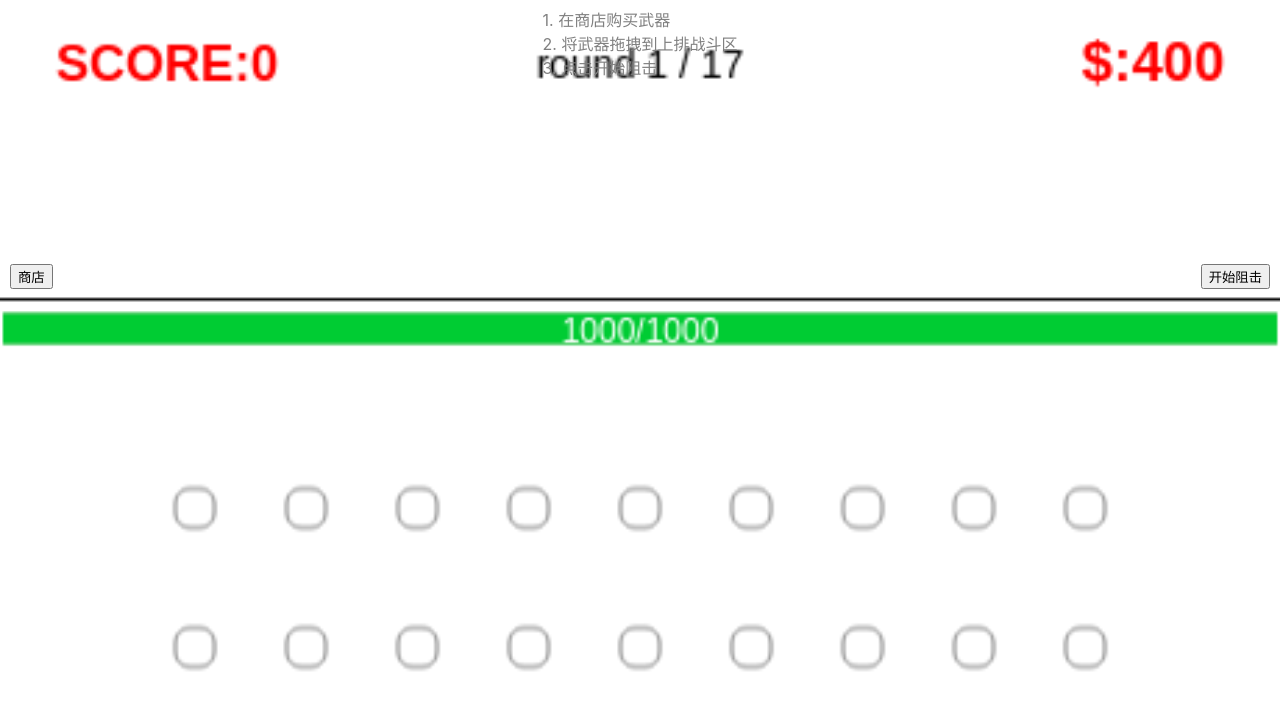
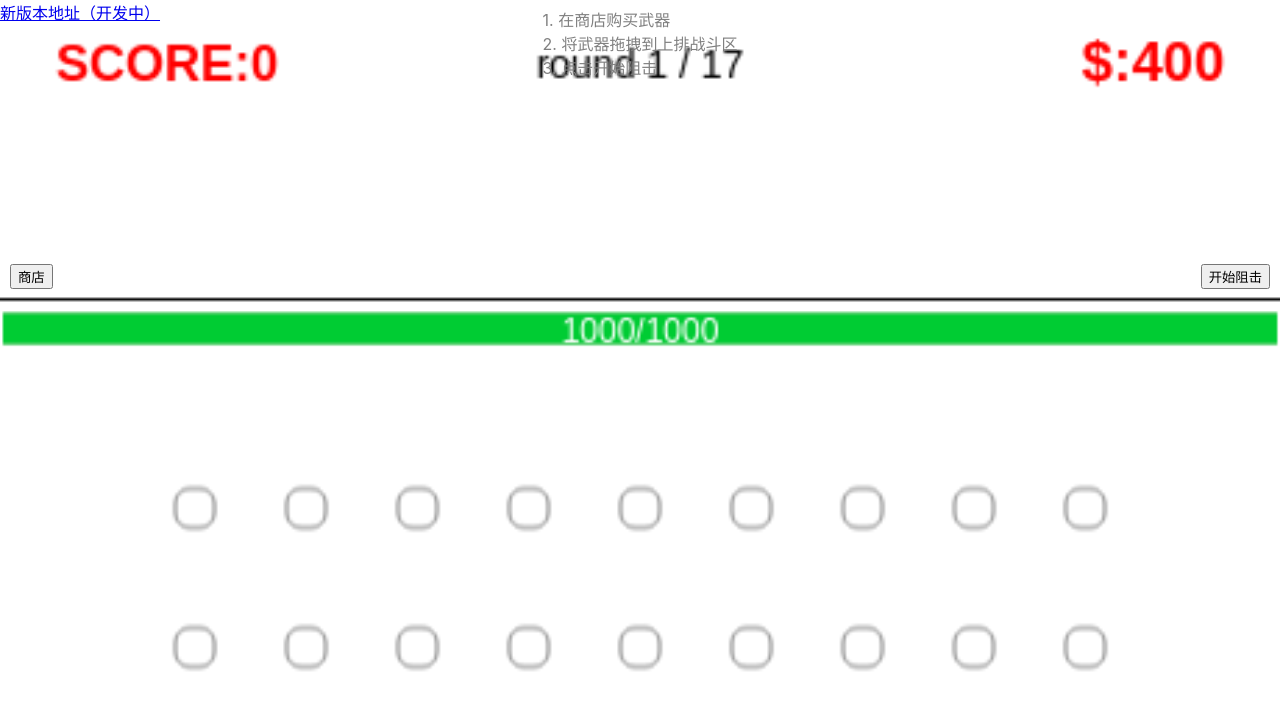
Before and after one commit to YatongZhao/d-game, a React (Create React App) app: page / in a window 1280 px wide. Shown: the top 710 px of the page. Built offline with nearby package versions, Linux system fonts and the light colour scheme.

Commit message:
添加新版本链接

```diff
--- a/src/App.module.css
+++ b/src/App.module.css
@@ -96,3 +96,7 @@
     color: gray;
     z-index: -100;
 }
+.newLink {
+    position: relative;
+    z-index: 100000;
+}
--- a/src/App.tsx
+++ b/src/App.tsx
@@ -200,6 +200,7 @@ const App = () => {
                 </div>}
             </div>
         </div>
+        <a className={s.newLink} href="/d-game-2">新版本地址（开发中）</a>
     </>
 }
 export default App;
```
Also changed, not shown: 6 other files (tests, documents, lock files or other folders).
